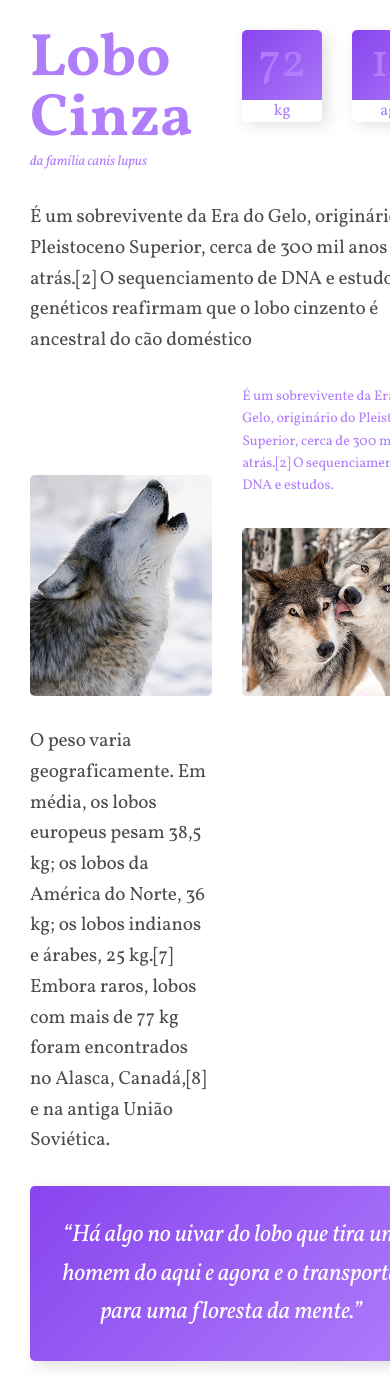
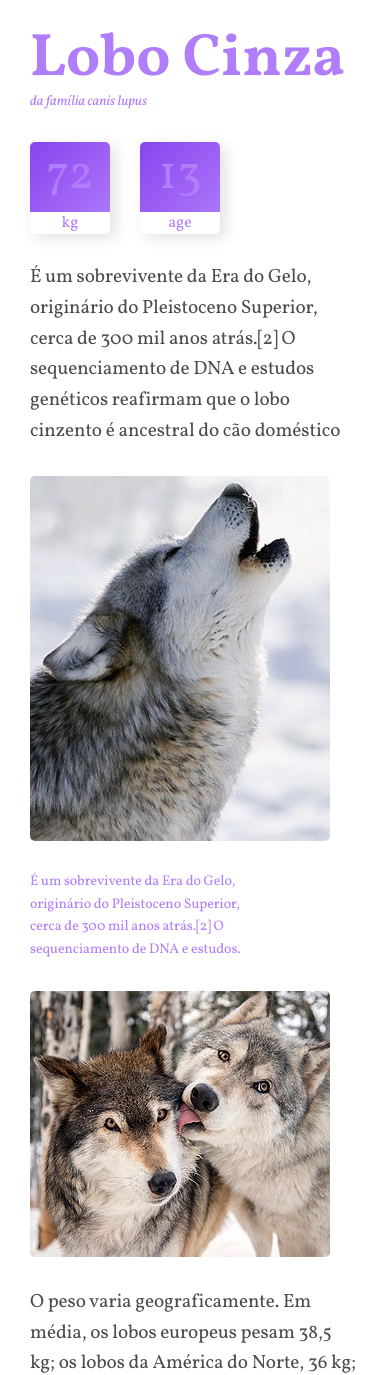
Before and after one commit to jgdj01/origamid-cursos, a PHP site: page / in a window 390 px wide; the page is wider, and only the part inside the window is pictured. Shown: the part 315-1690 px from the top of that part. Run offline with PHP 8.4, Linux system fonts and the light colour scheme.

Commit message:
Wildbeast Responsivo Conteúdo :heavy_check_mark:

```diff
--- a/css-grid-layout/wildbeast/css/style.css
+++ b/css-grid-layout/wildbeast/css/style.css
@@ -188,6 +188,12 @@ img {
   grid-gap: 30px;
 }
 
+@media (max-width: 600px) {
+  .content {
+    grid-template-columns: auto;
+  }
+}
+
 .col-wide {
   grid-column: 1 / -1;
 }
@@ -313,6 +319,7 @@ p {
   align-content: start;
   padding: 30px;
   grid-gap: 30px;
+  grid-template-columns: repeat(auto-fit, minmax(150px, 1fr));
 }
 
 /* FOOTER */
```
